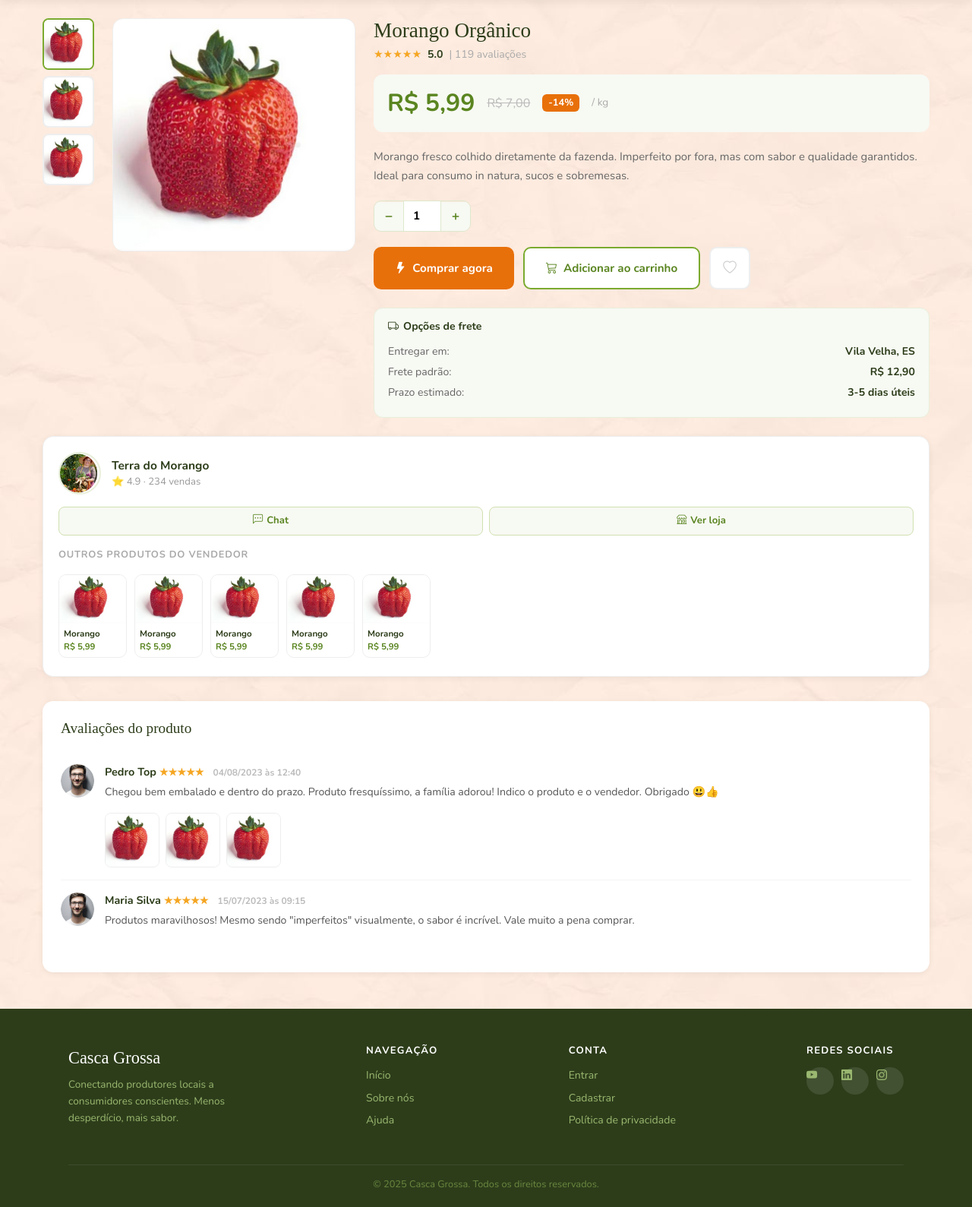
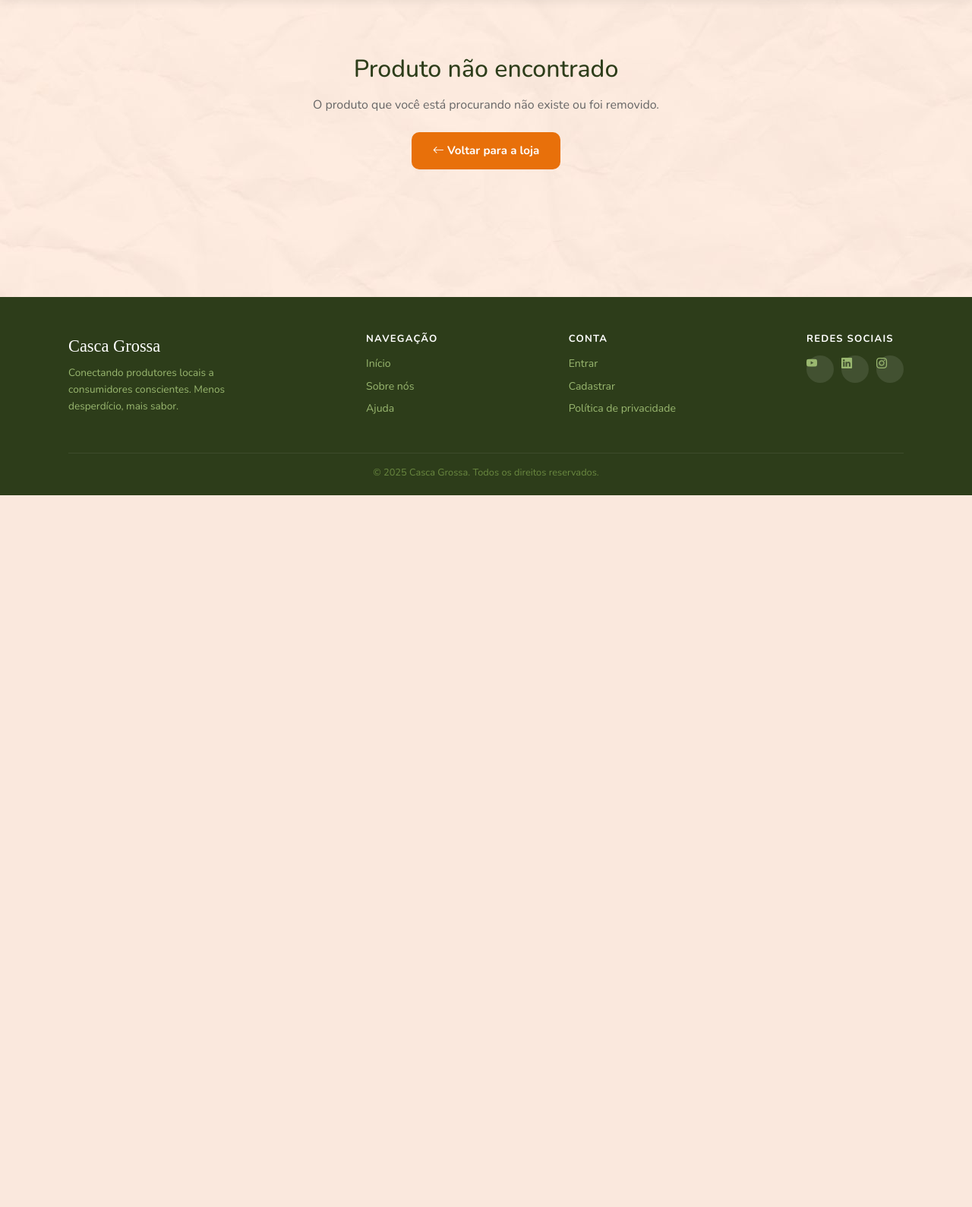
Before and after one commit to renata-machado/Casca-Grossa, a FastAPI app: page /tela_compra in a window 1280 px wide. Shown: the part 148-1737 px from the top of the page at 76% size. After the commit the page ends 800 px from the top, so only its background shows below. Run offline with FastAPI, Linux system fonts and the light colour scheme; some libraries are stand-ins or nearby versions; some web fonts are replaced.

Commit message:
perfil do vendedor

```diff
--- a/routes/usuario_routes.py
+++ b/routes/usuario_routes.py
@@ -19,7 +19,7 @@ async def get_sobre(request: Request):
 
 @router.get("/usuario/dados")
 async def get_dados(request: Request):
-    return templates.TemplateResponse("pages/usuario/dados.html", {"request": request})
+    return templates.TemplateResponse("pages/usuario/tela_dados.html", {"request": request})
 
 
 @router.post("/usuario/post_dados")
@@ -98,7 +98,7 @@ async def get_sair():
 
 @router.get("/perfil")
 async def get_perfil(request: Request):
-    return templates.TemplateResponse("pages/usuario/tela_perfil.html", {"request": request})
+    return templates.TemplateResponse("pages/usuario/tela_dados.html", {"request": request})
 
 
 @router.get("/politicaPrivacidade")
--- a/templates/pages/cliente/tela_compra.html
+++ b/templates/pages/cliente/tela_compra.html
@@ -1,5 +1,5 @@
 {% extends "shared/base_privada.html" %}
-{% block subtitulo %}Produto{% endblock %}
+{% block subtitulo %}{{ produto.nome if produto else 'Produto' }}{% endblock %}
 
 {% block conteudo %}
 <style>
@@ -45,6 +45,7 @@
     border-radius: 14px;
     border: 1.5px solid #eee;
     object-fit: cover;
+    height: 400px;
 }
 
 /* Info produto */
@@ -161,6 +162,11 @@
     gap: 8px;
 }
 .btn-comprar:hover { background: #f59332; color: white; transform: translateY(-1px); }
+.btn-comprar:disabled {
+    opacity: 0.6;
+    cursor: not-allowed;
+    transform: none;
+}
 
 .btn-carrinho {
     background: white;
@@ -191,6 +197,7 @@
     transition: all 0.2s;
 }
 .btn-favoritar:hover { color: #e8700a; border-color: #e8700a; }
+.btn-favoritar.favoritado { color: #e8700a; border-color: #e8700a; }
 
 /* Frete */
 .frete-box {
@@ -216,6 +223,17 @@
     margin-bottom: 6px;
 }
 .frete-item span:last-child { font-weight: 700; color: #2d3d1a; }
+
+.estoque-badge {
+    display: inline-block;
+    background: #7aaa2e;
+    color: white;
+    padding: 4px 10px;
+    border-radius: 20px;
+    font-size: 0.8rem;
+    font-weight: 700;
+    margin-top: 12px;
+}
 
 /* Vendedor */
 .vendedor-box {
@@ -263,30 +281,6 @@
 }
 .btn-vendedor:hover { background: #e8efda; color: #3d6015; }
 
-/* Outros produtos */
-.outros-produtos {
-    overflow-x: auto;
-    display: flex;
-    gap: 10px;
-    margin-top: 16px;
-    padding-bottom: 4px;
-}
-.mini-card {
-    flex-shrink: 0;
-    width: 90px;
-    border-radius: 10px;
-    overflow: hidden;
-    border: 1.5px solid #eee;
-    text-decoration: none;
-    color: inherit;
-    transition: border-color 0.2s;
-}
-.mini-card:hover { border-color: #7aaa2e; }
-.mini-card img { width: 100%; height: 64px; object-fit: cover; }
-.mini-card-body { padding: 5px 6px; }
-.mini-card-title { font-size: 0.72rem; font-weight: 700; color: #2d3d1a; }
-.mini-card-preco { font-size: 0.72rem; font-weight: 800; color: #5a8520; }
-
 /* Avaliações */
 .avaliacoes-section {
     margin-top: 32px;
@@ -319,8 +313,6 @@
 .avaliacao-stars { color: #f5a623; font-size: 0.82rem; }
 .avaliacao-data { font-size: 0.75rem; color: #bbb; margin-left: 8px; }
 .avaliacao-texto { font-size: 0.88rem; color: #555; line-height: 1.6; margin-top: 4px; }
-.avaliacao-fotos { display: flex; gap: 8px; margin-top: 10px; }
-.avaliacao-fotos img { width: 72px; height: 72px; border-radius: 8px; object-fit: cover; border: 1px solid #eee; }
 
 @media (max-width: 768px) {
     .compra-layout { flex-direction: column; }
@@ -329,72 +321,79 @@
 }
 </style>
 
+{% if produto %}
 <div class="compra-wrapper">
     <div class="compra-layout">
 
         <!-- Miniaturas -->
         <div class="prod-thumbs">
             <div class="prod-thumb active">
-                <img src="/static/img/morangoPequeno.png" alt="">
-            </div>
-            <div class="prod-thumb">
-                <img src="/static/img/morangoPequeno.png" alt="">
-            </div>
-            <div class="prod-thumb">
-                <img src="/static/img/morangoPequeno.png" alt="">
+                <img src="/static/img/produtos/{{ produto.nome.lower().replace(' ', '_') }}.png"
+                     onerror="this.src='/static/img/produto.png'" alt="">
             </div>
         </div>
 
         <!-- Imagem principal -->
         <div class="prod-img-main">
-            <img src="/static/img/morangoGrande.png" alt="Produto">
+            <img src="/static/img/produtos/{{ produto.nome.lower().replace(' ', '_') }}.png"
+                 onerror="this.src='/static/img/produto.png'" alt="{{ produto.nome }}">
         </div>
 
         <!-- Informações -->
         <div class="prod-info">
-            <h2>Morango Orgânico</h2>
+            <h2>{{ produto.nome }}</h2>
 
             <div class="prod-rating">
                 <span class="stars">★★★★★</span>
                 <span style="font-weight:700; color:#2d3d1a;">5.0</span>
-                <span class="rating-count">| 119 avaliações</span>
+                <span class="rating-count">| 12 avaliações</span>
             </div>
 
             <div class="prod-preco-box">
-                <div class="prod-preco-atual">R$ 5,99</div>
-                <div class="prod-preco-anterior">R$ 7,00</div>
-                <div class="prod-desconto">-14%</div>
-                <span style="font-size:0.85rem; color:#aaa;">/ kg</span>
+                <div class="prod-preco-atual">R$ {{ "%.2f"|format(produto.preco) }}</div>
+                <span style="font-size:0.85rem; color:#aaa;">/ unidade</span>
             </div>
 
             <p class="prod-desc">
-                Morango fresco colhido diretamente da fazenda. Imperfeito por fora, mas com sabor e qualidade garantidos. Ideal para consumo in natura, sucos e sobremesas.
+                {{ produto.descricao if produto.descricao else 'Produto fresco de qualidade garantida, direto do produtor para sua mesa.' }}
             </p>
+
+            {% if estoque and estoque[3] > 0 %}
+            <div class="estoque-badge">
+                ✓ {{ estoque[3] }} unidade{{ 's' if estoque[3] > 1 else '' }} em estoque
+            </div>
+            {% elif estoque %}
+            <div class="estoque-badge" style="background: #dc3545;">
+                ✗ Fora de estoque
+            </div>
+            {% endif %}
 
             <div class="qtd-selector">
                 <button class="qtd-btn" onclick="alterarQtd(-1)">−</button>
-                <input type="number" class="qtd-input" id="qtd" value="1" min="1">
+                <input type="number" class="qtd-input" id="qtd" value="1" min="1"
+                       max="{{ estoque[3] if estoque else 1 }}">
                 <button class="qtd-btn" onclick="alterarQtd(1)">+</button>
             </div>
 
             <div class="prod-actions">
-                <a href="/compra" class="btn-comprar">
-                    <i class="bi bi-lightning-fill"></i> Comprar agora
-                </a>
-                <a href="/carrinho" class="btn-carrinho">
+                <form action="/post_compra" method="post" style="display:inline;">
+                    <input type="hidden" name="produto_id" value="{{ produto.id }}">
+                    <input type="hidden" name="quantidade" id="qtd_hidden" value="1">
+                    <button type="submit" class="btn-comprar"
+                            {% if not estoque or estoque[3] <= 0 %}disabled{% endif %}>
+                        <i class="bi bi-lightning-fill"></i> Comprar agora
+                    </button>
+                </form>
+                <button class="btn-carrinho" onclick="adicionarCarrinho()">
                     <i class="bi bi-cart3"></i> Adicionar ao carrinho
-                </a>
-                <button class="btn-favoritar">
+                </button>
+                <button class="btn-favoritar" id="btnFavoritar" onclick="alternarFavorito()">
                     <i class="bi bi-heart"></i>
                 </button>
             </div>
 
             <div class="frete-box">
                 <h6><i class="bi bi-truck"></i> Opções de frete</h6>
-                <div class="frete-item">
-                    <span>Entregar em:</span>
-                    <span>Vila Velha, ES</span>
-                </div>
                 <div class="frete-item">
                     <span>Frete padrão:</span>
                     <span>R$ 12,90</span>
@@ -407,39 +406,26 @@
         </div>
     </div>
 
-    <!-- Vendedor + outros produtos -->
+    <!-- Vendedor -->
+    {% if estoque %}
     <div class="vendedor-box">
         <div class="vendedor-info">
-            <img src="/static/img/produtor/produtoraPTelaCompra.png" alt="Vendedor">
+            <img src="/static/img/pessoa.png" alt="Vendedor">
             <div>
-                <div class="vendedor-nome">Terra do Morango</div>
+                <div class="vendedor-nome">{{ estoque[4] }}</div>
                 <div class="vendedor-sub">⭐ 4.9 · 234 vendas</div>
             </div>
         </div>
         <div class="vendedor-btns">
-            <a href="#" class="btn-vendedor">
+            <button class="btn-vendedor" onclick="alert('Chat em desenvolvimento')">
                 <i class="bi bi-chat-left-dots"></i> Chat
-            </a>
+            </button>
             <a href="/perfilVendedor" class="btn-vendedor">
                 <i class="bi bi-shop"></i> Ver loja
             </a>
         </div>
-
-        <div style="font-size:0.8rem; font-weight:700; color:#aaa; text-transform:uppercase; letter-spacing:0.8px; margin: 16px 0 8px;">
-            Outros produtos do vendedor
-        </div>
-        <div class="outros-produtos">
-            {% for i in range(5) %}
-            <a href="/tela_compra" class="mini-card">
-                <img src="/static/img/morangoPequeno.png" alt="">
-                <div class="mini-card-body">
-                    <div class="mini-card-title">Morango</div>
-                    <div class="mini-card-preco">R$ 5,99</div>
-                </div>
-            </a>
-            {% endfor %}
-        </div>
     </div>
+    {% endif %}
 
     <!-- Avaliações -->
     <div class="avaliacoes-section">
@@ -449,31 +435,12 @@
             <img src="/static/img/pessoa.png" class="avaliacao-avatar" alt="">
             <div>
                 <div class="avaliacao-autor">
-                    Pedro Top
+                    Cliente Verificado
                     <span class="avaliacao-stars">★★★★★</span>
-                    <span class="avaliacao-data">04/08/2023 às 12:40</span>
+                    <span class="avaliacao-data">Recentemente</span>
                 </div>
                 <p class="avaliacao-texto">
-                    Chegou bem embalado e dentro do prazo. Produto fresquíssimo, a família adorou! Indico o produto e o vendedor. Obrigado 😃👍
-                </p>
-                <div class="avaliacao-fotos">
-                    <img src="/static/img/morangoPequeno.png" alt="">
-                    <img src="/static/img/morangoPequeno.png" alt="">
-                    <img src="/static/img/morangoPequeno.png" alt="">
-                </div>
-            </div>
-        </div>
-
-        <div class="avaliacao-item">
-            <img src="/static/img/pessoa.png" class="avaliacao-avatar" alt="">
-            <div>
-                <div class="avaliacao-autor">
-                    Maria Silva
-                    <span class="avaliacao-stars">★★★★★</span>
-                    <span class="avaliacao-data">15/07/2023 às 09:15</span>
-                </div>
-                <p class="avaliacao-texto">
-                    Produtos maravilhosos! Mesmo sendo "imperfeitos" visualmente, o sabor é incrível. Vale muito a pena comprar.
+                    Produto de excelente qualidade! Chegou bem embalado e dentro do prazo. Super recomendo!
                 </p>
             </div>
         </div>
@@ -483,15 +450,47 @@
 <script>
 function alterarQtd(delta) {
     const input = document.getElementById('qtd');
-    const novaQtd = Math.max(1, parseInt(input.value) + delta);
+    const max = parseInt(input.max) || 999;
+    const novaQtd = Math.max(1, Math.min(max, parseInt(input.value) + delta));
     input.value = novaQtd;
+    document.getElementById('qtd_hidden').value = novaQtd;
 }
 
-document.querySelectorAll('.prod-thumb').forEach(thumb => {
-    thumb.addEventListener('click', function() {
-        document.querySelectorAll('.prod-thumb').forEach(t => t.classList.remove('active'));
-        this.classList.add('active');
+function adicionarCarrinho() {
+    const qtd = document.getElementById('qtd').value;
+    const nome = '{{ produto.nome }}';
+    alert(`✓ ${qtd} unidade(s) de "${nome}" adicionada(s) ao carrinho!\n\n(Funcionalidade em desenvolvimento)`);
+}
+
+function alternarFavorito() {
+    const btn = document.getElementById('btnFavoritar');
+    btn.classList.toggle('favoritado');
+    const isFav = btn.classList.contains('favoritado');
+    alert(isFav ? '❤️ Adicionado aos favoritos!' : '💔 Removido dos favoritos!');
+}
+
+document.getElementById('qtd').addEventListener('change', function() {
+    document.getElementById('qtd_hidden').value = this.value;
+});
+
+// Sincronizar quantidade quando clica nos botões
+document.querySelectorAll('.qtd-btn').forEach(btn => {
+    btn.addEventListener('click', function() {
+        setTimeout(() => {
+            document.getElementById('qtd_hidden').value = document.getElementById('qtd').value;
+        }, 50);
     });
 });
 </script>
+{% else %}
+<div class="compra-wrapper">
+    <div style="text-align:center; padding: 48px 16px;">
+        <h2 style="color: #2d3d1a; margin-bottom: 16px;">Produto não encontrado</h2>
+        <p style="color: #666; margin-bottom: 24px;">O produto que você está procurando não existe ou foi removido.</p>
+        <a href="/cliente" class="btn-comprar" style="text-decoration: none; display: inline-block;">
+            <i class="bi bi-arrow-left"></i> Voltar para a loja
+        </a>
+    </div>
+</div>
+{% endif %}
 {% endblock %}
```
Also changed, not shown: repositories/produto_repo.py (+18 -2 lines), templates/pages/usuario/tela_dados.html (renamed from templates/pages/usuario/tela_perfil.html, +82 -21 lines), templates/pages/vendedor/index.html (+19 -8 lines), dados.db.
